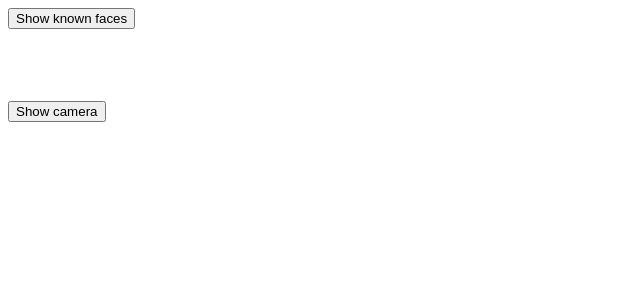
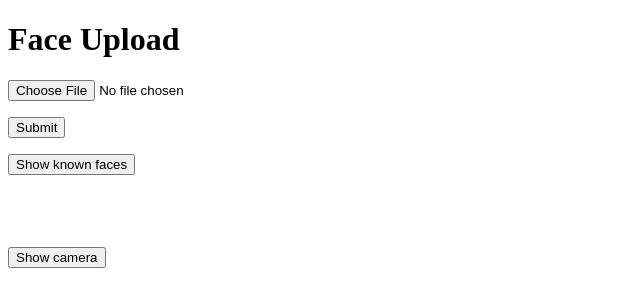
Before and after one commit to 110kc3/facer, a Flask app: page / in a window 1280 px wide. Shown: the top 307 px of the page, without its empty margins (0-640 px from the left). Run offline with Flask 2, Linux system fonts and the light colour scheme.

Commit message:
Upload button implementation

```diff
--- a/application.py
+++ b/application.py
@@ -1,15 +1,36 @@
+from os import abort
+import os
 from flask import Flask, render_template, Response
+from flask import request, redirect, url_for #upload image
+
 
 from scripts.camera_def import generate_frames, get_faces
 
 # from scripts.face_detector_only import generate_frames #for only face detection
 
 application = Flask(__name__)  # has to be named application for aws deployment
+# application.config['MAX_CONTENT_LENGTH'] = 1024 * 1024 #file max value
+application.config['UPLOAD_EXTENSIONS'] = ['.jpg', '.png', '.gif']
+
 
 
 @application.route('/')
 def index():
     return render_template('index.html')
+
+@application.route('/', methods=['POST'])
+def upload_file():
+
+    for uploaded_file in request.files.getlist('file'): #holds the submitted file object
+        if uploaded_file.filename != '':
+            file_ext = os.path.splitext(uploaded_file.filename)[1]
+            if file_ext not in application.config['UPLOAD_EXTENSIONS']: #checking the file extension
+                abort(400)
+            else:
+                # uploaded_file.save(os.path.join('static/', current_user.get_id())) #TODO creating folder for each user
+                uploaded_file.save(os.path.join('static/', uploaded_file.filename)) #saving in static folder
+
+    return redirect(url_for('index'))
 
 
 @application.route('/video')
@@ -23,7 +44,10 @@ def video():
 def known_faces():
     # face_location = 'static\\kamil.jpg' #temporary hard coded
     faces_location = "static\\"
-    return Response(get_faces(faces_location), mimetype='multipart/x-mixed-replace; boundary=frame')
+    # return Response(get_faces(faces_location), mimetype='multipart/x-mixed-replace; boundary=frame')
+    faces=get_faces(faces_location)
+    return render_template('index.html', links=faces)
+
 
 
 
--- a/scripts/camera_def.py
+++ b/scripts/camera_def.py
@@ -15,6 +15,7 @@ video_capture = cv2.VideoCapture(0)
 
 def get_faces(faces_location):
 
+    #getting files location
     path, dirs, files = next(os.walk(faces_location))
     file_count = len(files)
     print("Files location: " + str(files))
@@ -47,8 +48,9 @@ def get_faces(faces_location):
         pil_image.save(img_byte_arr, format='PNG')
         img_byte_arr = img_byte_arr.getvalue()
 
-        yield(b'--frame\r\n'
-                    b'Content-Type: image/jpg\r\n\r\n' + img_byte_arr + b'\r\n')
+        return(img_byte_arr)
+        # yield(b'--frame\r\n'
+        #             b'Content-Type: image/jpg\r\n\r\n' + img_byte_arr + b'\r\n')
 
 
 # Load a sample picture and learn how to recognize it.
--- a/templates/index.html
+++ b/templates/index.html
@@ -6,11 +6,24 @@
 
 
 
+  <h1>Face Upload</h1>
+  <form method="POST" action="" enctype="multipart/form-data">
+    <p><input type="file" name="file" accept="image/*"></p>
+    <p><input type="submit" value="Submit"></p>
+  </form>
+
+
   <button onclick="show_faces()">Show known faces</button>
   <br></br>
   <div id="faces">
       <img data-src="{{ url_for('known_faces') }}" width="10%" />
   </div>
+
+  <!-- {% for known_faces in links %}
+  <img data-src="{{ url_for('known_faces') }}"/>
+  {% endfor %} -->
+
+
 
     <br></br>
     <!-- <h1>Camera</h1> -->
@@ -28,12 +41,24 @@
 
 <script>
 function show_faces() {
-  document.getElementById('faces').style.maxHeight = "200px";
+  const parent = document.getElementById('faces').style.maxHeight = "200px";
   var images = document.querySelectorAll("#faces img");
-  for(var i = 0; i < images.length; i++)
-  {
-    images[i].src = images[i].getAttribute('data-src');
-  }
+
+  console.log(images)
+  // console.log(images[0])
+  // console.log(images[1])
+  console.log(images.length)
+
+
+
+  images[0].src = images[0].getAttribute('data-src');
+
+  // for(var i = 0; i < images.length; i++)
+  // {
+  //   // images[i].src = images[i].getAttribute('data-src');
+  //   document.body.appendChild(images[i].getAttribute('data-src'))
+
+  // }
 }
 
 function show_cam() {
```
Also changed, not shown: static/pudzian.jpg (added).
